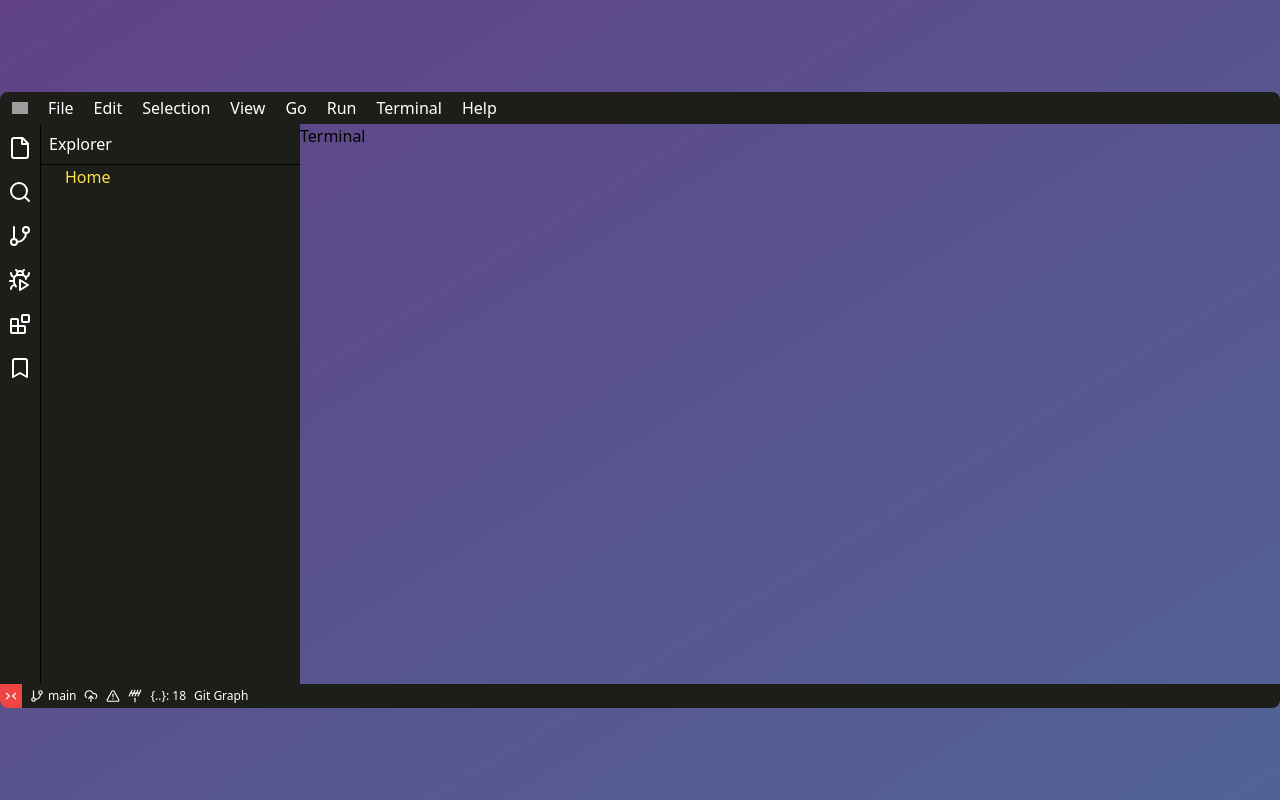
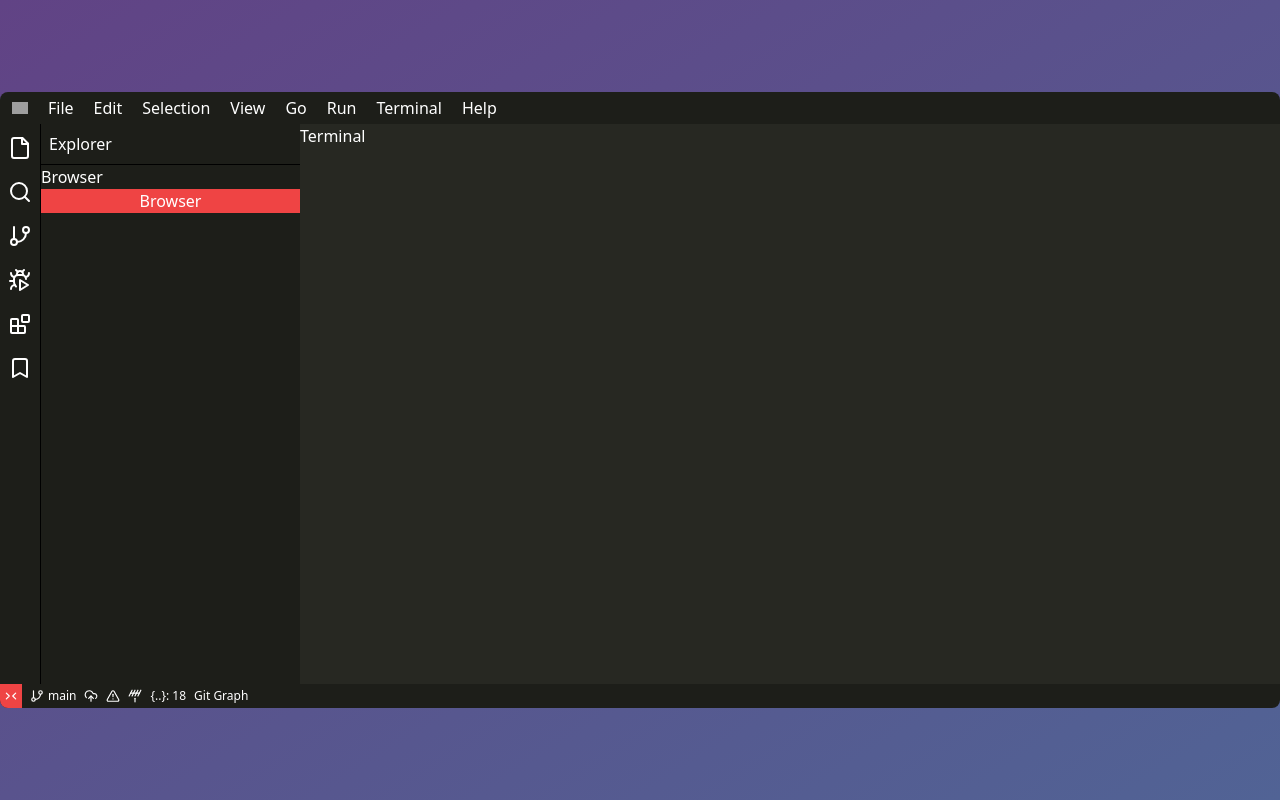
Before and after one commit to VinewZ/dotfiles, a React (Vite) app: page /terminal in a window 1280 px wide. Built offline with nearby package versions, Linux system fonts and the light colour scheme; grey boxes are pictures that could not be loaded.

Commit message:
WIP: remove shiki, add react-syntax-highlighter, style sidebar

```diff
--- a/package.json
+++ b/package.json
@@ -10,12 +10,12 @@
     "preview": "vite preview"
   },
   "dependencies": {
+    "@radix-ui/react-accordion": "^1.1.2",
     "lucide-react": "^0.279.0",
     "react": "^18.2.0",
     "react-dom": "^18.2.0",
     "react-router-dom": "^6.16.0",
-    "react-syntax-highlighter": "^15.5.0",
-    "shiki": "^0.14.4"
+    "react-syntax-highlighter": "^15.5.0"
   },
   "devDependencies": {
     "@rocketseat/eslint-config": "^2.1.0",
--- a/src/App.tsx
+++ b/src/App.tsx
@@ -1,20 +1,15 @@
 import { VsCode } from './Components/VsCode'
 import { Router } from './Pages/Router'
+
 export function App() {
-  const routes = [
-    {
-      path: '/',
-      tab: 'home',
-      name: 'Home',
-    },
-  ]
-
   return (
     <div className="grid h-screen w-screen place-content-center bg-gradient-to-br from-[#614385] to-[#516395]">
       <VsCode.Root>
         <VsCode.Topbar />
-        <VsCode.Sidebar routes={routes} />
-        <Router />
+        <VsCode.Sidebar />
+        <VsCode.Content>
+          <Router />
+        </VsCode.Content>
         <VsCode.Footer />
       </VsCode.Root>
     </div>
--- a/src/Components/VsCode/Content/index.tsx
+++ b/src/Components/VsCode/Content/index.tsx
@@ -3,7 +3,7 @@ import { ReactNode } from 'react'
 export function VsCodeContent({ children }: { children: ReactNode }) {
   return (
     <div
-      className="max-h-[70vh] w-full overflow-y-scroll bg-vs-content text-white"
+      className="max-h-[70vh] w-full overflow-auto bg-vs-content text-white"
       style={{
         gridArea: 'content',
       }}
--- /dev/null
+++ b/src/Components/VsCode/Sidebar/PageLinks/index.tsx
@@ -0,0 +1,42 @@
+import * as Accordion from '@radix-ui/react-accordion'
+import { NavLink } from 'react-router-dom'
+
+export function PageLinks() {
+  return (
+    <div>
+      <Accordion.Root type="multiple" className="items-start">
+        <Accordion.Item className="" value="item-1">
+          <Accordion.Trigger className="w-full bg-vs-sidebar-tabs text-left">
+            Browser
+          </Accordion.Trigger>
+          <Accordion.Content>
+            <NavLink
+              to="/"
+              className={(isActive) =>
+                isActive ? 'text-yellow-300' : 'text-white'
+              }
+            >
+              - Extensions
+            </NavLink>
+          </Accordion.Content>
+        </Accordion.Item>
+
+        <Accordion.Item className="" value="item-2">
+          <Accordion.Trigger className="w-full bg-red-500">
+            Browser
+          </Accordion.Trigger>
+          <Accordion.Content>
+            <NavLink
+              to="/"
+              className={(isActive) =>
+                isActive ? 'text-yellow-300' : 'text-white'
+              }
+            >
+              - Extensions
+            </NavLink>
+          </Accordion.Content>
+        </Accordion.Item>
+      </Accordion.Root>
+    </div>
+  )
+}
--- a/src/Components/VsCode/Sidebar/index.tsx
+++ b/src/Components/VsCode/Sidebar/index.tsx
@@ -6,16 +6,9 @@ import {
   GitBranch,
   Search,
 } from 'lucide-react'
-import { NavLink } from 'react-router-dom'
+import { PageLinks } from './PageLinks'
 
-type VsCodeSidebarProps = {
-  routes: {
-    path: string
-    name: string
-  }[]
-}
-
-export function VsCodeSidebar({ routes }: VsCodeSidebarProps) {
+export function VsCodeSidebar() {
   return (
     <div
       className="flex h-screen max-h-[70vh] bg-vs-sidebar text-white"
@@ -33,18 +26,8 @@ export function VsCodeSidebar({ routes }: VsCodeSidebarProps) {
       </div>
       <div className="w-full">
         <p className="border-b border-black p-2">Explorer</p>
-        <div className="flex flex-col gap-2 pl-6">
-          {routes.map((route) => (
-            <NavLink
-              to={`${route.path}`}
-              key={route.path}
-              className={(isActive) =>
-                isActive ? 'text-yellow-300' : 'text-white'
-              }
-            >
-              {route.name}
-            </NavLink>
-          ))}
+        <div className="flex flex-col gap-2">
+          <PageLinks />
         </div>
       </div>
     </div>
--- a/src/Pages/Home/index.tsx
+++ b/src/Pages/Home/index.tsx
@@ -1,23 +1,24 @@
 import { VsCode } from '../../Components/VsCode'
-/* import SyntaxHighlighter from 'react-syntax-highlighter'
-import { nightOwl } from 'react-syntax-highlighter/dist/esm/styles/hljs' */
-
-import shikijs from 'shiki'
+import SyntaxHighlighter from 'react-syntax-highlighter'
+import { atelierCaveDark } from 'react-syntax-highlighter/dist/esm/styles/hljs'
 
 export function Home() {
   const code = `
-      <title>React Syntax Highlighter</title>
-      <link rel="stylesheet" href="style.css">
-      <script src="index.js"></script>
+
+  export function Home() {
+    return (
+    <div>
+
+    </div>
+    );
+  }
   `
-
-  const html = shikijs
 
   return (
     <VsCode.Content>
-      {/* <SyntaxHighlighter language="html" style={nightOwl} showLineNumbers>
-        {html}
-      </SyntaxHighlighter> */}
+      <SyntaxHighlighter language="jsx" style={atelierCaveDark} showLineNumbers>
+        {code}
+      </SyntaxHighlighter>
     </VsCode.Content>
   )
 }
```
Also changed, not shown: 1 other file (tests, documents, lock files or other folders).
